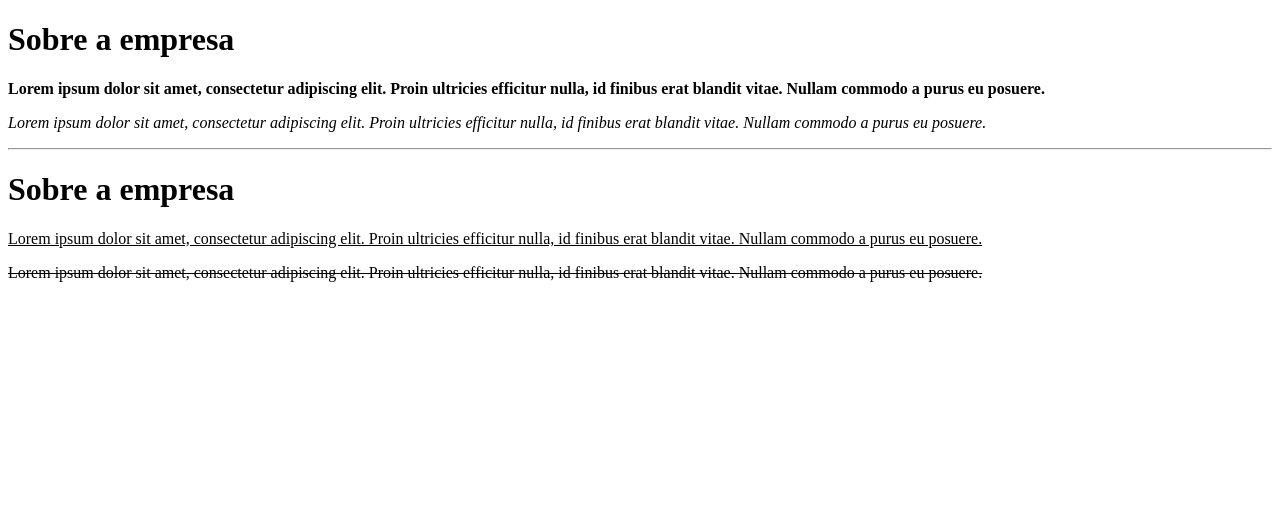
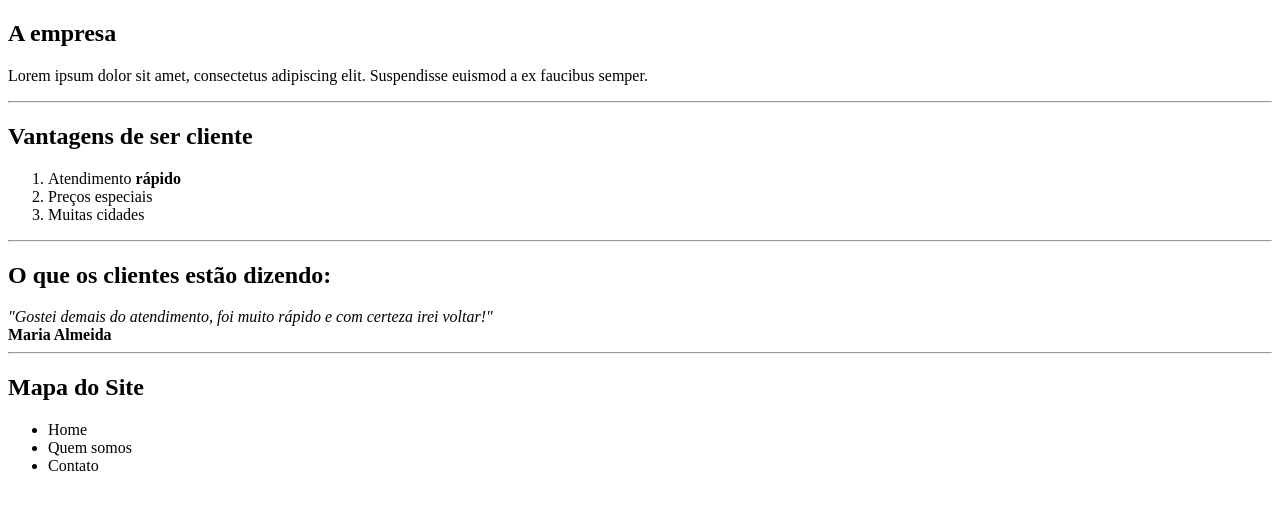
Before and after one commit to LucasZeon/aprendendowebfullstack, a plain HTML site: page Primeiro Projeto/projeto.html in a window 1280 px wide. Drawn offline with Linux system fonts and the light colour scheme.

Commit message:
Primeiro desafio rápido

```diff
--- a/Primeiro Projeto/projeto.html
+++ b/Primeiro Projeto/projeto.html
@@ -10,17 +10,27 @@
 	</head>
 
 	<body>
-		<h1>Sobre a empresa</h1>
-		<p><strong>Lorem ipsum dolor sit amet, consectetur adipiscing elit. Proin ultricies efficitur nulla, id finibus erat blandit vitae. Nullam commodo a purus eu posuere.</strong></p>
-
-		<p><em>Lorem ipsum dolor sit amet, consectetur adipiscing elit. Proin ultricies efficitur nulla, id finibus erat blandit vitae. Nullam commodo a purus eu posuere.</em></p>
-
+		<h2>A empresa</h2>
+		<p>Lorem ipsum dolor sit amet, consectetus adipiscing elit. Suspendisse euismod a ex faucibus semper.</p>
 		<hr>
-		<h1>Sobre a empresa</h1>
-			<p><u>Lorem ipsum dolor sit amet, consectetur adipiscing elit. Proin ultricies efficitur nulla, id finibus erat blandit vitae. Nullam commodo a purus eu posuere.</u></p>
-
-			<p><strike>Lorem ipsum dolor sit amet, consectetur adipiscing elit. Proin ultricies efficitur nulla, id finibus erat blandit vitae. Nullam commodo a purus eu posuere.</strike></p>
-
+		<h2>Vantagens de ser cliente</h2>
+		<!-- não ordenada: circle, square, disc -->
+		<ol type="1">
+			<li>Atendimento <strong>rápido</strong></li>
+			<li>Preços especiais</li>
+			<li>Muitas cidades</li>
+		</ol>
+		<hr>
+		<h2>O que os clientes estão dizendo:</h2>
+		<em>"Gostei demais do atendimento, foi muito rápido e com certeza irei voltar!"</em> <br>
+		<strong>Maria Almeida</strong>
+		<hr>
+		<h2>Mapa do Site</h2>
+		<ul>
+			<li>Home</li>
+			<li>Quem somos</li>
+			<li>Contato</li>
+		</ul>
 
 	</body>
 
```
